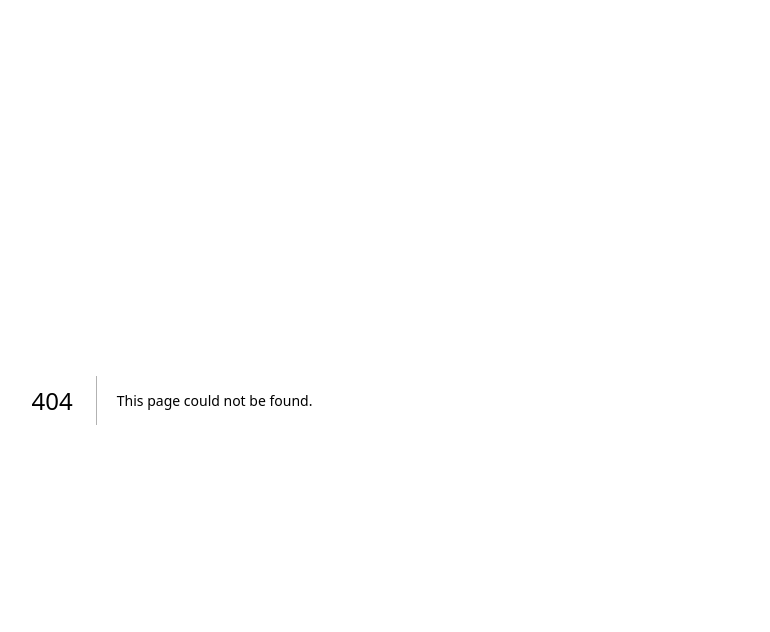
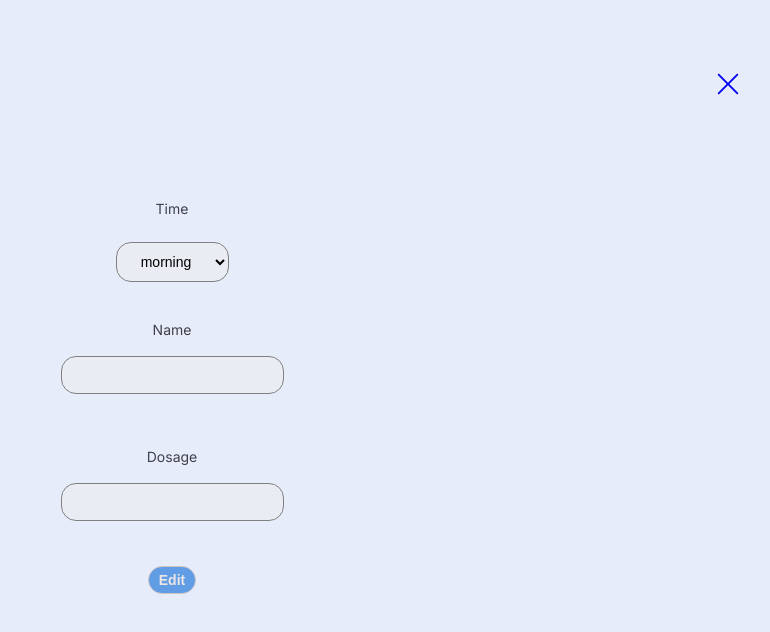
Before and after one commit to NNikiforuk/medical-assistant, a Next.js app: page /dashboard/edit/1 in a window 1280 px wide. Before the commit this address had no page. Shown: the top 632 px of the page, without its empty margins (468-1238 px from the left). Built offline with nearby package versions, Linux system fonts and the light colour scheme; no server answers; the database is empty.

Commit message:
Display current data in edit form

```diff
--- /dev/null
+++ b/app/api/pills/[id]/route.ts
@@ -0,0 +1,26 @@
+import { sql } from "@vercel/postgres";
+import { NextRequest, NextResponse } from "next/server";
+
+//GET current pill by its id
+export const GET = async (
+	request: NextRequest,
+	{ params }: { params: { id: number } }
+) => {
+	try {
+		const id = params.id;
+		const result =
+			await sql`SELECT name, hour, dosage FROM pills WHERE id = ${id}`;
+		const resultRows = result.rows[0];
+		const name = resultRows.name;
+		const hour = resultRows.hour;
+		const dosage = resultRows.dosage;
+
+		return new Response(
+			JSON.stringify({hour, name, dosage})
+		);
+	} catch (error) {
+		return new Response("Failed to fetch the pill", {
+			status: 500,
+		});
+	}
+};
--- /dev/null
+++ b/app/dashboard/edit/[id]/edit.scss
@@ -0,0 +1,45 @@
+@import "../../../../styles/variables.scss";
+
+.edit {
+	background-color: $background-color-light;
+	display: flex;
+	flex-direction: column;
+	padding: 20px;
+	height: 100vh;
+	width: 100vw;
+
+	&__btn {
+		display: flex;
+		justify-content: flex-end;
+		padding: 10px;
+		font-size: $font-size-s;
+	}
+
+	&__form {
+		display: flex;
+		flex-direction: column;
+		align-items: center;
+		margin-top: 100px;
+		text-align: center;
+	}
+}
+
+@media only screen and (min-width: 768px) {
+	.edit {
+		&__btn {
+			font-size: $font-size-m;
+			padding: 50px;
+		}
+
+		&__form {
+			gap: 20px;
+			font-size: $font-size-s;
+		}
+	}
+}
+
+@media only screen and (min-width: 1200px) {
+	.edit .edit__form {
+		margin-top: 20px;
+	}
+}
--- /dev/null
+++ b/app/dashboard/edit/[id]/page.tsx
@@ -0,0 +1,86 @@
+"use client";
+
+import Input from "@/components/common/Input/Input";
+import "./edit.scss";
+import { useEffect, useState } from "react";
+import Button from "@/components/common/Button/Button";
+import { RxCross1 } from "react-icons/rx";
+import Link from "next/link";
+import Select from "@/components/common/Select/Select";
+import { usePathname, useRouter } from "next/navigation";
+
+const Edit = () => {
+	const router = useRouter();
+	const pathname = usePathname();
+	const lastIndexOfSlash = pathname.lastIndexOf("/");
+	const pillID = pathname.slice(lastIndexOfSlash + 1);
+	const [pill, setPill] = useState({
+		hour: "",
+		name: "",
+		dosage: "",
+	});
+
+	useEffect(() => {
+		const getPillDetails = async () => {
+			const response = await fetch(`/api/pills/${pillID}`);
+			const data = await response.json();
+
+			console.log(data)
+
+			setPill({
+				hour: data.hour || "",
+				name: data.name || "",
+				dosage: data.dosage || "",
+			});
+		};
+		if (pillID) getPillDetails();
+	}, [pillID]);
+
+	return (
+		<section className="edit">
+			<div className="edit__btn">
+				<Link href="/dashboard">
+					<RxCross1 />
+				</Link>
+			</div>
+			<form className="edit__form" onSubmit={() => {}}>
+				<Select
+				value={pill.hour}
+					onChange={(e) =>
+						setPill({
+							...pill,
+							hour: e.target.value,
+						})
+					}
+				/>
+				<Input
+					value={pill.name}
+					onChange={(e) =>
+						setPill({
+							...pill,
+							name: e.target.value,
+						})
+					}
+					type="text"
+					label="Name"
+					isError={false}
+				/>
+				<Input
+					value={pill.dosage}
+					onChange={(e) =>
+						setPill({
+							...pill,
+							dosage: e.target.value,
+						})
+					}
+					type="text"
+					label="Dosage"
+					isError={false}
+				/>
+				<Button type="submit" variant="primary" label="Edit" />
+			</form>
+		</section>
+	);
+};
+
+export default Edit;
--- a/components/common/Input/input.scss
+++ b/components/common/Input/input.scss
@@ -10,6 +10,7 @@
 		border-radius: 15px;
 		border: $input-border-color 0.5px solid;
 		background-color: $input-background-color;
+		text-align: center;
 	}
 	.input__placeholder {
 		background-color: $background-color-light-rgba;
--- a/components/common/Select/Select.tsx
+++ b/components/common/Select/Select.tsx
@@ -1,12 +1,18 @@
 import "./select.scss";
 
-const Select = ({ onChange }: { onChange: (e: any) => void }) => {
+const Select = ({ onChange, value }: { onChange: (e: any) => void, value: string }) => {
 	return (
-		<div className="select" onChange={onChange}>
+		<div className="select">
 			<label className="select__label" htmlFor="time">
 				Time
 			</label>
-			<select className="list" name="time" id="time">
+			<select
+				value={value}
+				onChange={onChange}
+				className="list"
+				name="time"
+				id="time"
+			>
 				<option className="list__option" value="morning">
 					morning
 				</option>
```
Also changed, not shown: components/dashboard/Card/Card.tsx (+8 -1 lines).
